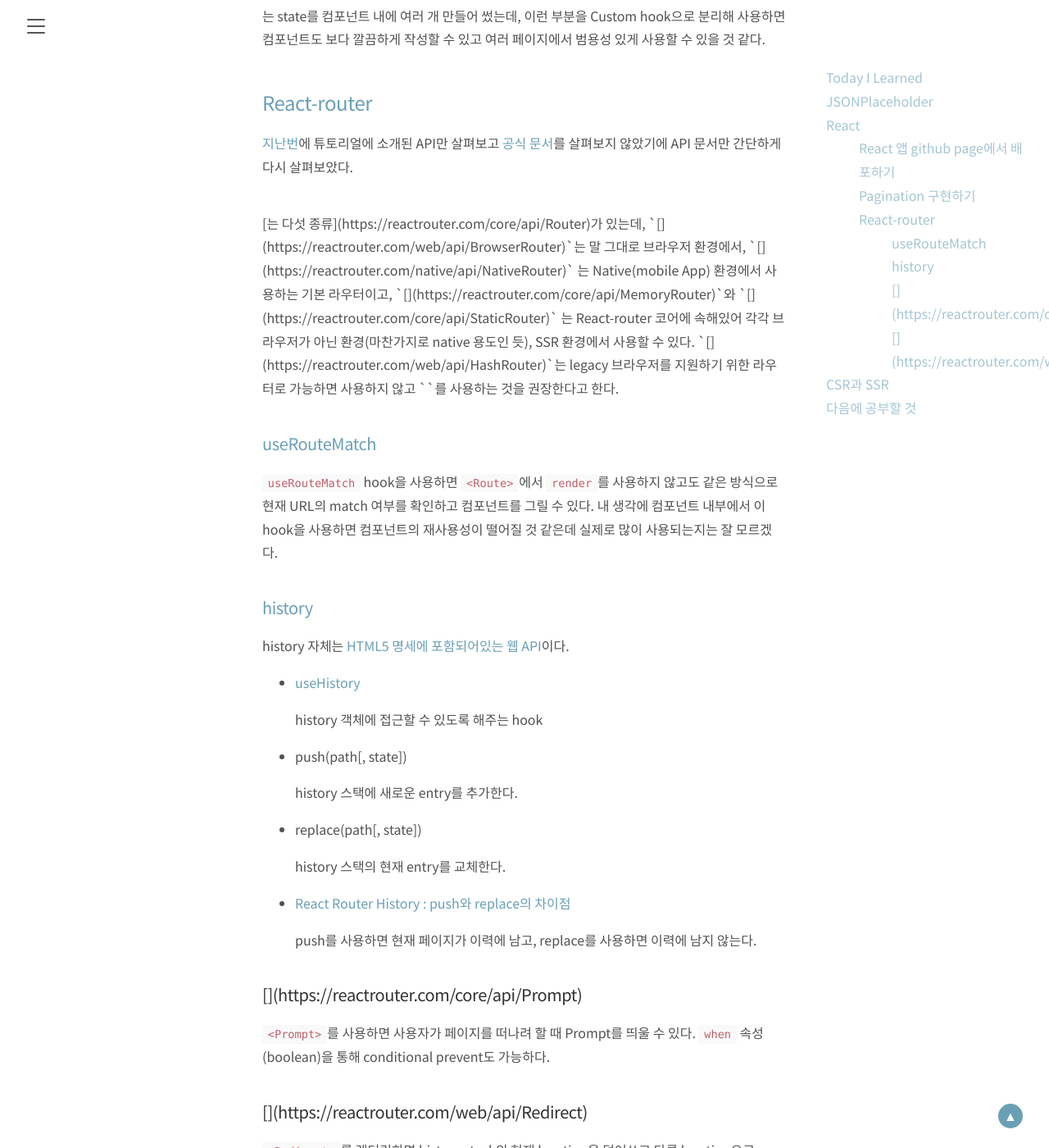
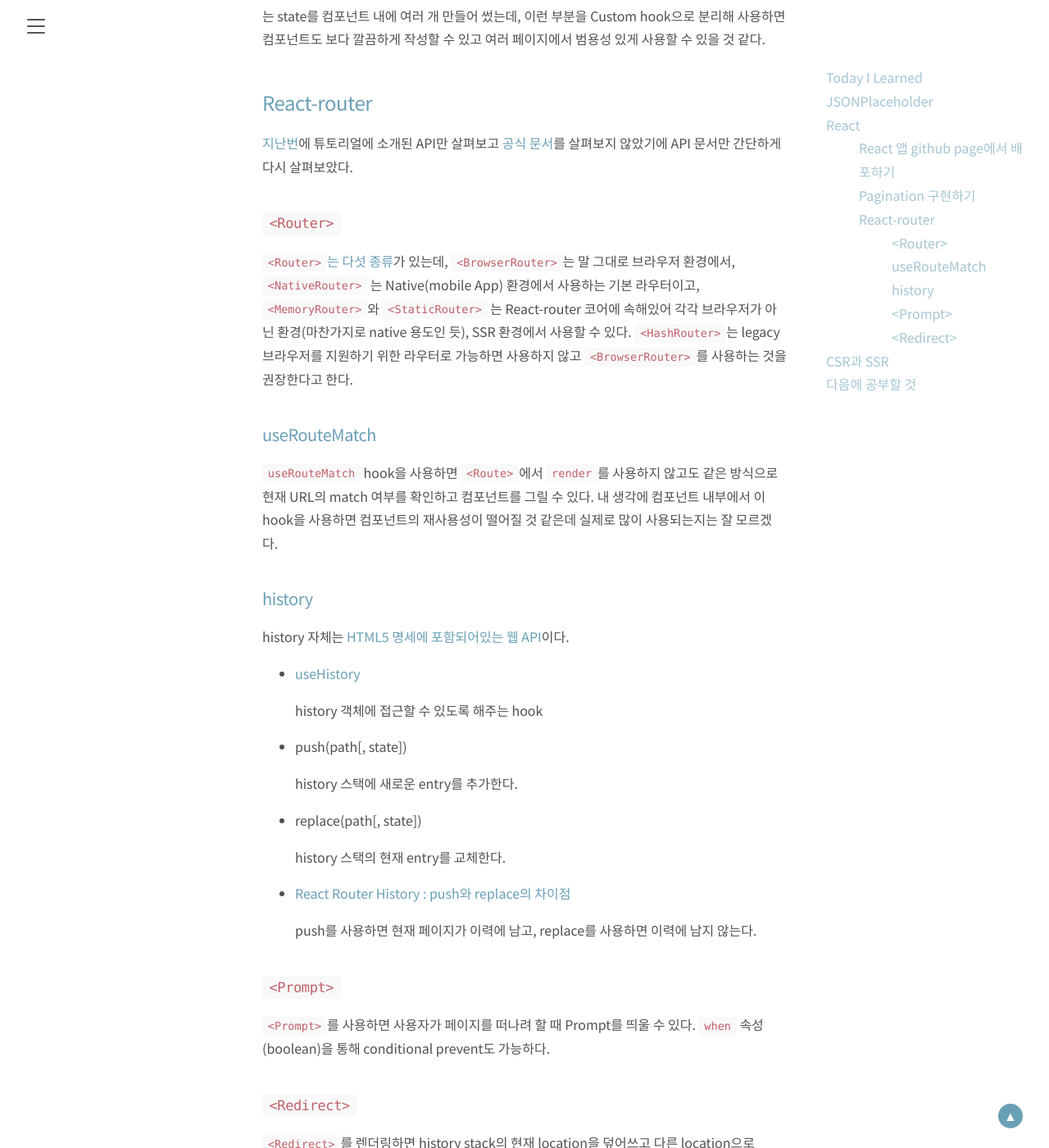
Before and after one commit to hyo-choi/hyo-choi.github.io, a Jekyll site: the page built from _posts/TIL/2021-07-28-today-I-learned.md, in a window 1280 px wide and 1400 px high, scrolled down 1652 px. Shown: the whole window at 82% size. Built offline with Jekyll 4.4.1, drawn with Linux system fonts in a browser that asks for light colours; comment, search, counter and statistics services are not loaded.

Commit message:
docs: 마크다운 깨진 것 수정

```diff
--- a/_posts/TIL/2021-07-28-today-I-learned.md
+++ b/_posts/TIL/2021-07-28-today-I-learned.md
@@ -41,9 +41,9 @@
 
 [지난번](https://hyo-choi.github.io/til/2021/07/25/today-I-learned/)에 튜토리얼에 소개된 API만 살펴보고 [공식 문서](https://reactrouter.com/web/guides/quick-start)를 살펴보지 않았기에 API 문서만 간단하게 다시 살펴보았다.
 
-### <Router>
+### `<Router>`
 
-[<Router>는 다섯 종류](https://reactrouter.com/core/api/Router)가 있는데, `[<BrowserRouter>](https://reactrouter.com/web/api/BrowserRouter)`는 말 그대로 브라우저 환경에서, `[<NativeRouter>](https://reactrouter.com/native/api/NativeRouter)` 는 Native(mobile App) 환경에서 사용하는 기본 라우터이고, `[<MemoryRouter>](https://reactrouter.com/core/api/MemoryRouter)`와 `[<StaticRouter>](https://reactrouter.com/core/api/StaticRouter)` 는 React-router 코어에 속해있어 각각 브라우저가 아닌 환경(마찬가지로 native 용도인 듯), SSR 환경에서 사용할 수 있다. `[<HashRouter>](https://reactrouter.com/web/api/HashRouter)`는 legacy 브라우저를 지원하기 위한 라우터로 가능하면 사용하지 않고 `<BrowserRouter>`를 사용하는 것을 권장한다고 한다.
+[`<Router>`는 다섯 종류](https://reactrouter.com/core/api/Router)가 있는데, [`<BrowserRouter>`](https://reactrouter.com/web/api/BrowserRouter)는 말 그대로 브라우저 환경에서, [`<NativeRouter>`](https://reactrouter.com/native/api/NativeRouter) 는 Native(mobile App) 환경에서 사용하는 기본 라우터이고, [`<MemoryRouter>`](https://reactrouter.com/core/api/MemoryRouter)와 [`<StaticRouter>`](https://reactrouter.com/core/api/StaticRouter) 는 React-router 코어에 속해있어 각각 브라우저가 아닌 환경(마찬가지로 native 용도인 듯), SSR 환경에서 사용할 수 있다. [`<HashRouter>`](https://reactrouter.com/web/api/HashRouter)는 legacy 브라우저를 지원하기 위한 라우터로 가능하면 사용하지 않고 `<BrowserRouter>`를 사용하는 것을 권장한다고 한다.
 
 ### [useRouteMatch](https://reactrouter.com/web/api/Hooks/useroutematch)
 
@@ -69,11 +69,11 @@
 
     push를 사용하면 현재 페이지가 이력에 남고, replace를 사용하면 이력에 남지 않는다.
 
-### [<Prompt>](https://reactrouter.com/core/api/Prompt)
+### [`<Prompt>`](https://reactrouter.com/core/api/Prompt)
 
 `<Prompt>`를 사용하면 사용자가 페이지를 떠나려 할 때 Prompt를 띄울 수 있다. `when` 속성(boolean)을 통해 conditional prevent도 가능하다.
 
-### [<Redirect>](https://reactrouter.com/web/api/Redirect)
+### [`<Redirect>`](https://reactrouter.com/web/api/Redirect)
 
 `<Redirect>`를 렌더링하면 history stack의 현재 location을 덮어쓰고 다른 location으로 redirect할 수 있다. `push` 속성(boolean)을 사용하면 현재 location을 덮어쓰는 대신 history.push처럼 동작하도록 할 수도 있고, 이외에 `exact`, `strict`, `sensitive` 옵션 등도 가지고 있다.
 
```
